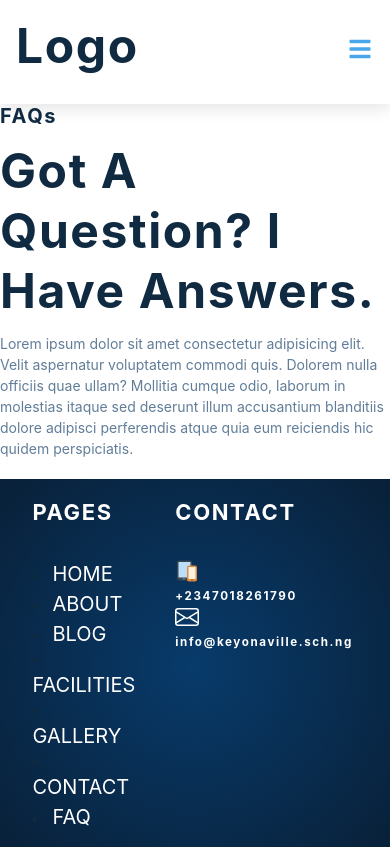
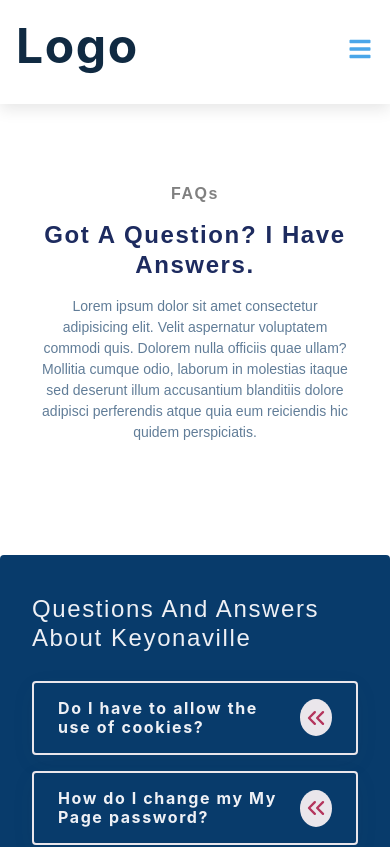
Before and after one commit to domchu/keyonaville, a Next.js app: page /faq in a window 390 px wide. Shown: the top 847 px of the page. Built offline with nearby package versions, Linux system fonts and the light colour scheme.

Commit message:
chore:finished the faq texts and responsiveness

```diff
--- a/Components/Faq/Faq.js
+++ b/Components/Faq/Faq.js
@@ -1,20 +1,20 @@
-// import React, { useState } from "react";
-// import data from "../Faq/Questiondata";
-// import SingleQuestion from "../Faq/QuestionToggle";
-// function Faq() {
-//   const [questions, setQuestions] = useState(data);
-//   return (
-//     <main>
-//       <div className="container">
-//         <h3>Questions and answers about Keyonaville</h3>
-//         <section className="info">
-//           {questions.map((question) => {
-//             return <SingleQuestion key={question.id} {...question} />;
-//           })}
-//         </section>
-//       </div>
-//     </main>
-//   );
-// }
+import React, { useState } from "react";
+import data from "../Faq/Questiondata";
+import SingleQuestion from "../Faq/QuestionToggle";
+function Faq() {
+  const [questions, setQuestions] = useState(data);
+  return (
+    <main>
+      <div className="container">
+        <h3>Questions and answers about Keyonaville</h3>
+        <section className="info">
+          {questions.map((question) => {
+            return <SingleQuestion key={question.id} {...question} />;
+          })}
+        </section>
+      </div>
+    </main>
+  );
+}
 
-// export default Faq;
+export default Faq;
--- a/Components/Faq/QuestionToggle.js
+++ b/Components/Faq/QuestionToggle.js
@@ -1,24 +1,24 @@
-// import React, { useState } from "react";
-// import { FiChevronsDown, FiChevronsLeft } from "react-icons/fi";
+import React, { useState } from "react";
+import { FiChevronsDown, FiChevronsLeft } from "react-icons/fi";
 
-// const QuestionToggle = ({ title, info }) => {
-//   const [showInfo, setShowInfo] = useState(false);
+const QuestionToggle = ({ title, info }) => {
+  const [showInfo, setShowInfo] = useState(false);
 
-//   return (
-//     <article className="question">
-//       <header>
-//         <h4>{title}</h4>
-//         <button className="btn" onClick={() => setShowInfo(!showInfo)}>
-//           {showInfo ? (
-//             <FiChevronsDown fontSize={30} />
-//           ) : (
-//             <FiChevronsLeft fontSize={30} />
-//           )}
-//         </button>
-//       </header>
-//       {showInfo && <p>{info}</p>}
-//     </article>
-//   );
-// };
+  return (
+    <article className="question">
+      <header>
+        <h4>{title}</h4>
+        <button className="btn" onClick={() => setShowInfo(!showInfo)}>
+          {showInfo ? (
+            <FiChevronsDown fontSize={30} />
+          ) : (
+            <FiChevronsLeft fontSize={30} />
+          )}
+        </button>
+      </header>
+      {showInfo && <p>{info}</p>}
+    </article>
+  );
+};
 
-// export default QuestionToggle;
+export default QuestionToggle;
--- a/Components/Faq/Questiondata.js
+++ b/Components/Faq/Questiondata.js
@@ -1,33 +1,33 @@
-// const questions = [
-//   {
-//     id: 1,
-//     title: "Do I have to allow the use of cookies?",
-//     info: "Unicorn vinyl poutine brooklyn, next level direct trade iceland. Shaman copper mug church-key coloring book, whatever poutine normcore fixie cred kickstarter post-ironic street art.",
-//   },
-//   {
-//     id: 2,
-//     title: "How do I change my My Page password?",
-//     info: "Coloring book forage photo booth gentrify lumbersexual. Migas chillwave poutine synth shoreditch, enamel pin thundercats fashion axe roof party polaroid chartreuse.",
-//   },
-//   {
-//     id: 3,
-//     title: "What is BankID?",
-//     info: "Enamel pin fam sustainable woke whatever venmo. Authentic asymmetrical put a bird on it, lumbersexual activated charcoal kinfolk banjo cred pickled sartorial.",
-//   },
-//   {
-//     id: 4,
-//     title: "Whose birth number can I use?",
-//     info: "Edison bulb direct trade gentrify beard lo-fi seitan sustainable roof party franzen occupy squid. Knausgaard cronut succulents, scenester readymade shabby chic lyft. Copper mug meh vegan gentrify.",
-//   },
-//   {
-//     id: 5,
-//     title: "When do I recieve a password ordered by letter?",
-//     info: "Locavore franzen fashion axe live-edge neutra irony synth af tilde shabby chic man braid chillwave waistcoat copper mug messenger bag. Banjo snackwave blog, microdosing thundercats migas vaporware viral lo-fi seitan ",
-//   },
-//   {
-//     id: 6,
-//     title: "When do I recieve a password ordered by letter?",
-//     info: "Locavore franzen fashion axe live-edge neutra irony synth af tilde shabby chic man braid chillwave waistcoat copper mug messenger bag. Banjo snackwave blog, microdosing thundercats migas vaporware viral lo-fi seitan ",
-//   },
-// ];
-// export default questions;
+const questions = [
+  {
+    id: 1,
+    title: "Do I have to allow the use of cookies?",
+    info: "Unicorn vinyl poutine brooklyn, next level direct trade iceland. Shaman copper mug church-key coloring book, whatever poutine normcore fixie cred kickstarter post-ironic street art.",
+  },
+  {
+    id: 2,
+    title: "How do I change my My Page password?",
+    info: "Coloring book forage photo booth gentrify lumbersexual. Migas chillwave poutine synth shoreditch, enamel pin thundercats fashion axe roof party polaroid chartreuse.",
+  },
+  {
+    id: 3,
+    title: "What is BankID?",
+    info: "Enamel pin fam sustainable woke whatever venmo. Authentic asymmetrical put a bird on it, lumbersexual activated charcoal kinfolk banjo cred pickled sartorial.",
+  },
+  {
+    id: 4,
+    title: "Whose birth number can I use?",
+    info: "Edison bulb direct trade gentrify beard lo-fi seitan sustainable roof party franzen occupy squid. Knausgaard cronut succulents, scenester readymade shabby chic lyft. Copper mug meh vegan gentrify.",
+  },
+  {
+    id: 5,
+    title: "When do I recieve a password ordered by letter?",
+    info: "Locavore franzen fashion axe live-edge neutra irony synth af tilde shabby chic man braid chillwave waistcoat copper mug messenger bag. Banjo snackwave blog, microdosing thundercats migas vaporware viral lo-fi seitan ",
+  },
+  {
+    id: 6,
+    title: "When do I recieve a password ordered by letter?",
+    info: "Locavore franzen fashion axe live-edge neutra irony synth af tilde shabby chic man braid chillwave waistcoat copper mug messenger bag. Banjo snackwave blog, microdosing thundercats migas vaporware viral lo-fi seitan ",
+  },
+];
+export default questions;
--- a/pages/faq.js
+++ b/pages/faq.js
@@ -26,7 +26,7 @@
           reiciendis hic quidem perspiciatis.
         </p>
       </Box>
-      {/* <Faq /> */}
+      <Faq />
       <Footer />
     </div>
   );
--- a/styles/globals.css
+++ b/styles/globals.css
@@ -310,4 +310,138 @@
 .footer-tools h5 {
   letter-spacing: var(--spacing);
   color: #ffffff;
+}
+
+main {
+  min-height: 100vh;
+  display: flex;
+  justify-content: center;
+  align-items: center;
+}
+
+.container {
+  width: 100%;
+  margin: 5rem auto;
+  background-color: #083b6b;
+  color: #eef0f5;
+  border-radius: 0.25rem;
+  padding: 2.5rem 2rem;
+  display: grid;
+  gap: 1rem 2rem;
+}
+
+.container h3 {
+  line-height: 1.2;
+  font-weight: 500;
+  font-size: 2rem;
+  font-family: Manrope, sans-serif !important;
+}
+
+.question {
+  padding: 1rem 1.5rem;
+  border: 2px solid #eae6eb;
+  margin-bottom: 1rem;
+  border-radius: 0.25rem;
+  box-shadow: 0 7px 24px 0 rgba(86, 87, 90, 0.06);
+}
+
+.question h4 {
+  text-transform: none;
+  line-height: 1.5;
+  font-size: 1.5rem;
+}
+
+.question p {
+  margin-bottom: 0;
+  margin-top: 0.5rem;
+  font-family: Manrope, sans-serif !important;
+}
+
+.question header {
+  display: flex;
+  justify-content: space-between;
+  align-items: center;
+}
+
+.question header h4 {
+  margin-bottom: 0;
+}
+
+.btn {
+  background: transparent;
+  border-color: transparent;
+  width: 2.3rem;
+  height: 2.3rem;
+  background: #eae6eb;
+  font-family: Manrope, sans-serif !important;
+  display: flex;
+  align-items: center;
+  justify-content: center;
+  border-radius: 50%;
+  color: #b4345c;
+  cursor: pointer;
+  margin-left: 1rem;
+  align-self: center;
+  min-width: 2rem;
+}
+
+.btn:hover {
+  background-color: #000;
+  color: #eae6eb;
+}
+
+.section {
+  width: 90vw;
+  margin: 0 auto;
+}
+
+.faq-container {
+  text-align: center;
+  padding: 5rem 0 2rem 0;
+}
+
+.faq-container p {
+  display: flex;
+  justify-content: center;
+  margin: auto;
+  width: 50%;
+  text-align: center;
+  font-family: Manrope, sans-serif !important;
+}
+
+.faq-container h3 {
+  font-family: Manrope, sans-serif !important;
+  font-size: 1rem;
+  font-weight: 600;
+  color: grey;
+}
+
+.faq-container h1 {
+  font-weight: 600;
+  font-family: Manrope, sans-serif !important;
+  margin: 1rem 0;
+  font-size: 2.5rem;
+  color: #1d2b5f !important;
+}
+
+@media screen and (max-width: 800px) {
+  .faq-container p {
+    width: 80%;
+  }
+}
+@media screen and (max-width: 500px) {
+  .faq-container h1 {
+    font-size: 1.5rem;
+  }
+  .question h4 {
+    text-transform: none;
+    line-height: 1.2;
+    font-size: 1rem;
+  }
+  .container h3 {
+    line-height: 1.2;
+    font-weight: 500;
+    font-size: 1.5rem;
+    font-family: Manrope, sans-serif !important;
+  }
 }/*# sourceMappingURL=globals.css.map */
--- a/styles/globals.scss
+++ b/styles/globals.scss
@@ -273,123 +273,123 @@
 
 
   // faq css frequently questions
-// main {
-//   min-height: 100vh;
-//   display: flex;
-//   justify-content: center;
-//   align-items: center;
-// }
-// .container {
-//   width: 100%;
-//   margin: 5rem auto;
-//   background-color: #083b6b;
-//   color: #eef0f5;
-//   border-radius: 0.25rem;
-//   padding: 2.5rem 2rem;
-//   display: grid;
-//   gap: 1rem 2rem;
+main {
+  min-height: 100vh;
+  display: flex;
+  justify-content: center;
+  align-items: center;
+}
+.container {
+  width: 100%;
+  margin: 5rem auto;
+  background-color: #083b6b;
+  color: #eef0f5;
+  border-radius: 0.25rem;
+  padding: 2.5rem 2rem;
+  display: grid;
+  gap: 1rem 2rem;
 
-// }
-// .container h3 {
-//   line-height: 1.2;
-//   font-weight: 500;
-//   font-size: 2rem;
-//   font-family: Manrope, sans-serif !important;
-// }
-// .question {
-//   padding: 1rem 1.5rem;
-//   border: 2px solid #eae6eb;
-//   margin-bottom: 1rem;
-//   border-radius:0.25rem;
-//   box-shadow: 0 7px 24px 0 rgba(86, 87, 90, 0.06)
-// }
-// .question h4 {
-//   text-transform: none;
-//   line-height: 1.5;
-//   font-size: 1.5rem;
-// }
-// .question p {
-//   margin-bottom: 0;
-//   margin-top: 0.5rem;
-//   font-family: Manrope, sans-serif !important;
-// }
-// .question header {
-//   display: flex;
-//   justify-content: space-between;
-//   align-items: center;
-// }
-// .question header h4 {
-//   margin-bottom: 0;
-// }
-// .btn {
-//   background: transparent;
-//   border-color: transparent;
-//   width: 2.3rem;
-//   height: 2.3rem;
-//   background: #eae6eb;
-//   font-family: Manrope, sans-serif !important;
-//   display: flex;
-//   align-items: center;
-//   justify-content: center;
-//   border-radius: 50%;
-//   color: #b4345c;
-//   cursor: pointer;
-//   margin-left: 1rem;
-//   align-self: center;
-//   min-width: 2rem;
-// }
-// .btn:hover{
-//   background-color: #000;
-//   color: #eae6eb;
-// }
-// .section {
-//   width: 90vw;
-//   margin: 0 auto;
+}
+.container h3 {
+  line-height: 1.2;
+  font-weight: 500;
+  font-size: 2rem;
+  font-family: Manrope, sans-serif !important;
+}
+.question {
+  padding: 1rem 1.5rem;
+  border: 2px solid #eae6eb;
+  margin-bottom: 1rem;
+  border-radius:0.25rem;
+  box-shadow: 0 7px 24px 0 rgba(86, 87, 90, 0.06)
+}
+.question h4 {
+  text-transform: none;
+  line-height: 1.5;
+  font-size: 1.5rem;
+}
+.question p {
+  margin-bottom: 0;
+  margin-top: 0.5rem;
+  font-family: Manrope, sans-serif !important;
+}
+.question header {
+  display: flex;
+  justify-content: space-between;
+  align-items: center;
+}
+.question header h4 {
+  margin-bottom: 0;
+}
+.btn {
+  background: transparent;
+  border-color: transparent;
+  width: 2.3rem;
+  height: 2.3rem;
+  background: #eae6eb;
+  font-family: Manrope, sans-serif !important;
+  display: flex;
+  align-items: center;
+  justify-content: center;
+  border-radius: 50%;
+  color: #b4345c;
+  cursor: pointer;
+  margin-left: 1rem;
+  align-self: center;
+  min-width: 2rem;
+}
+.btn:hover{
+  background-color: #000;
+  color: #eae6eb;
+}
+.section {
+  width: 90vw;
+  margin: 0 auto;
 
-// }
-// .faq-container{
-//  text-align: center;
-//  padding: 5rem 0 2rem 0;
-// }
-// .faq-container p{
-//   display: flex;
-//   justify-content: center;
-//   margin: auto;
-//   width: 50%;
-//   text-align: center;
-//   font-family: Manrope, sans-serif !important;
-// }
-// .faq-container h3{
-//   font-family: Manrope, sans-serif !important;
-//   font-size: 1rem;
-//   font-weight: 600;
-//   color: grey;
-// }
-// .faq-container h1{
-//   font-weight: 600;
-//   font-family: Manrope, sans-serif !important;
-//   margin: 1rem 0;
-//   font-size: 2.5rem;
-//   color: #1d2b5f !important;
-// }
-// @media screen and (max-width:#{$tablet-width}) {
-//   .faq-container p{
-//     width: 80%;
-//   }
-// }
-// @media screen and (max-width:#{$phone-width}) {
-//   .faq-container h1{
-//     font-size: 1.5rem;
-//   }
-//   .question h4 {
-//     text-transform: none;
-//     line-height: 1.2;
-//     font-size: 1rem;
-//   }
-//   .container h3 {
-//     line-height: 1.2;
-//     font-weight: 500;
-//     font-size: 1.5rem;
-//     font-family: Manrope, sans-serif !important;
-//   }
-// }
+}
+.faq-container{
+ text-align: center;
+ padding: 5rem 0 2rem 0;
+}
+.faq-container p{
+  display: flex;
+  justify-content: center;
+  margin: auto;
+  width: 50%;
+  text-align: center;
+  font-family: Manrope, sans-serif !important;
+}
+.faq-container h3{
+  font-family: Manrope, sans-serif !important;
+  font-size: 1rem;
+  font-weight: 600;
+  color: grey;
+}
+.faq-container h1{
+  font-weight: 600;
+  font-family: Manrope, sans-serif !important;
+  margin: 1rem 0;
+  font-size: 2.5rem;
+  color: #1d2b5f !important;
+}
+@media screen and (max-width:#{$tablet-width}) {
+  .faq-container p{
+    width: 80%;
+  }
+}
+@media screen and (max-width:#{$phone-width}) {
+  .faq-container h1{
+    font-size: 1.5rem;
+  }
+  .question h4 {
+    text-transform: none;
+    line-height: 1.2;
+    font-size: 1rem;
+  }
+  .container h3 {
+    line-height: 1.2;
+    font-weight: 500;
+    font-size: 1.5rem;
+    font-family: Manrope, sans-serif !important;
+  }
+}
```
Also changed, not shown: 1 other file (tests, documents, lock files or other folders).
